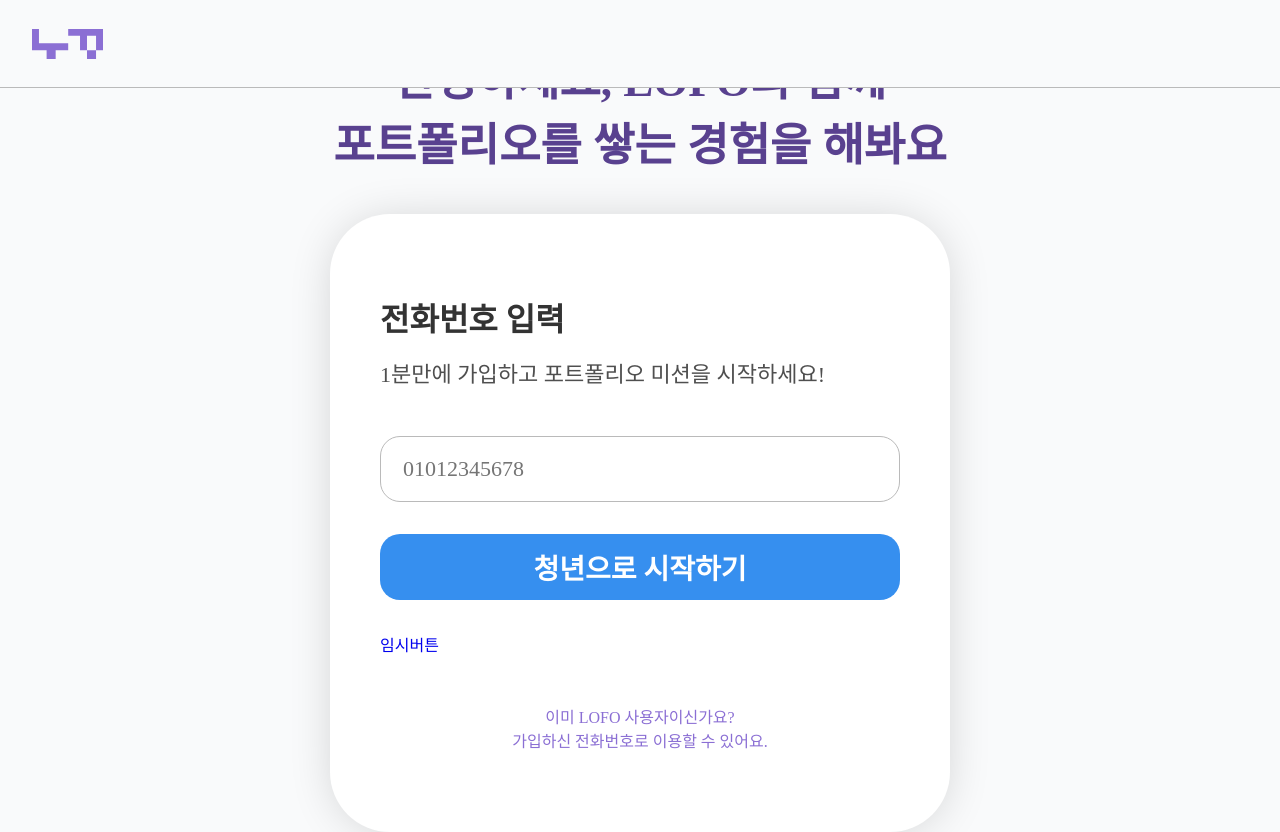
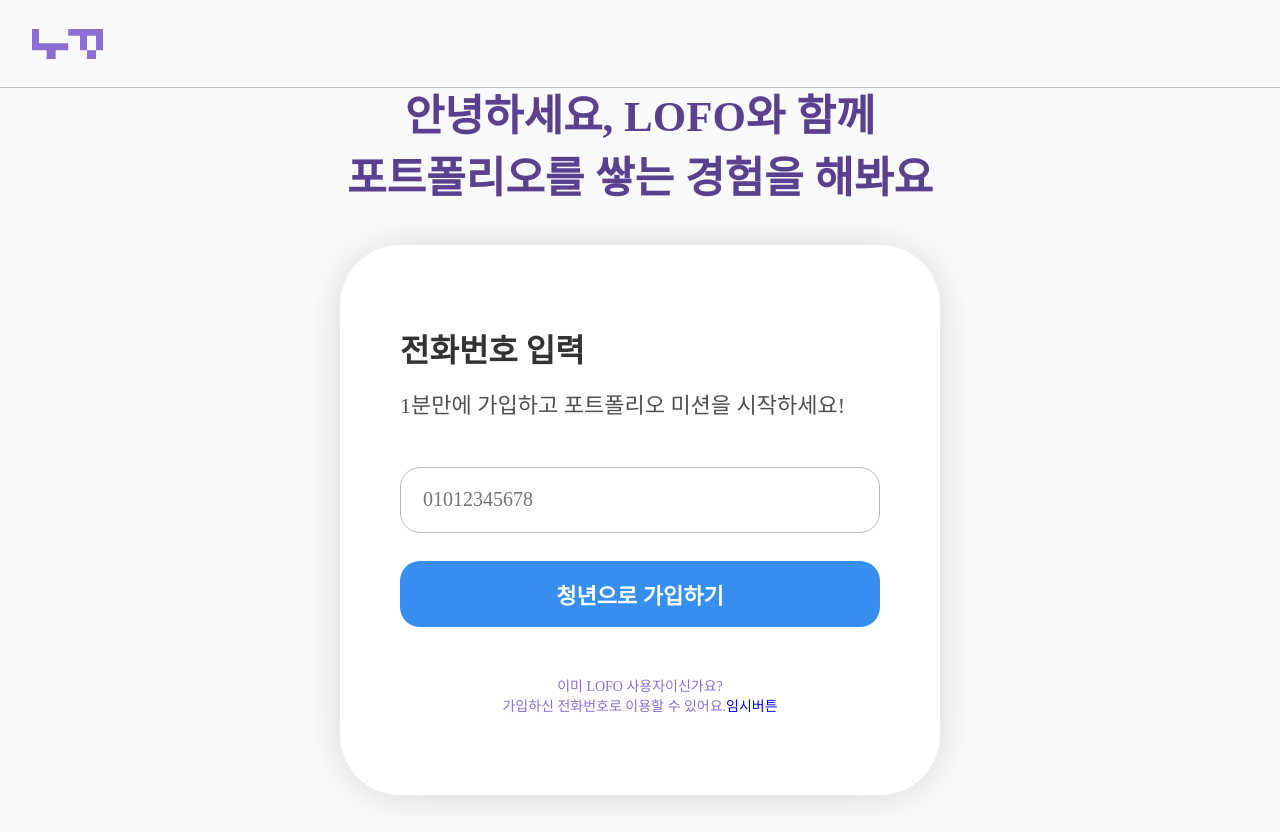
Before and after one commit to LikeLion-at-DGU/2025-hackathon-3-LOFO-frontend, a React (Vite) app: page /auth/login-youth in a window 1280 px wide. Shown: the top 832 px of the page. Built offline with nearby package versions, Linux system fonts and the light colour scheme.

Commit message:
chore/#24: 1440px 맞춰 크기/여백 등 수정

```diff
--- a/src/components/Input/InputButton.jsx
+++ b/src/components/Input/InputButton.jsx
@@ -13,7 +13,7 @@
 background: var(--main-001, #368FEF);
 color: var(--white, #FFF);
 font-family: "Pretendard Variable";
-font-size: 28px;
+font-size: 22px;
 font-style: normal;
 font-weight: 600;
 line-height: normal;
--- a/src/components/Input/InputField.jsx
+++ b/src/components/Input/InputField.jsx
@@ -17,6 +17,7 @@
     <Field>
       <input type="text" placeholder={props.placeholder} style={{color: '#999', fontSize: '22px',
     fontStyle: 'normal',
+    fontSize: '20px',
     fontWeight: '400',
     lineHeight: 'normal',
     border: 'none',
--- a/src/index.css
+++ b/src/index.css
@@ -5,6 +5,7 @@
   height: 100vh;
   z-index: -10;
   background: var(--BG-001, #F9FAFB);
+  overflow: hidden;/*이후 확인 필요*/
 }
 * {
   box-sizing: border-box;
--- a/src/pages/Onboarding/Onboarding.jsx
+++ b/src/pages/Onboarding/Onboarding.jsx
@@ -11,9 +11,7 @@
   overflow-y: scroll;
   /* 스크롤바 전체 영역 숨기기 */
   &::-webkit-scrollbar {
-  width: 0px;
-  background: var(--BG-001, #ffffff);
-  z-index: -10;
+  //width: 0px;//?
   }
 `;
 
--- a/src/pages/Onboarding/components/Scroll2.jsx
+++ b/src/pages/Onboarding/components/Scroll2.jsx
@@ -1,9 +1,11 @@
 import { styled } from "styled-components";
 import Section from "./Section";
 import Scroll2Emoticon from "../../../assets/Scroll2Emoticon.png";
+import Scroll2Img1 from "../../../assets/Scroll2Img1.png";
+import Scroll2Img2 from "../../../assets/Scroll2Img2.png";
 
 
-const Container = styled.div`
+const Wrapper = styled.div`
     width: 100%;
     height: 100%;
     display: flex;
@@ -15,26 +17,21 @@
     display: flex;
     flex-direction: column;
     width: 100%;
-    margin: 0 auto;
-    align-items: center;
-    gap: 50px;
+    gap: 1.5rem;
     text-align: center;
     position: relative;
 `
 const Title = styled.div`
     align-self: stretch;
     color: #000;
-    text-align: center;
-    font-family: "Pretendard Variable";
-    font-size: 64px;
+    font-size: 52px;
     font-style: normal;
     font-weight: 500;
-    line-height: normal;
+    line-height: 66px;
 `
 const Context = styled.div`
     color: #000;
-    font-family: "Pretendard Variable";
-    font-size: 32px;
+    font-size: 22px;
     font-style: normal;
     font-weight: 400;
     line-height: normal;
@@ -44,8 +41,8 @@
 `
 const Emoticon = styled.img`
     position: absolute;
-    top: 40px;
-    right: 670px;
+    top: 45px;
+    right: -120px;
 `
 const StepContainer = styled.div`
     display: flex;
@@ -66,7 +63,7 @@
     opacity: 0.5;
     color: #FFDDAC;
     font-family: "Pretendard Variable";
-    font-size: 64px;
+    font-size: 54px;
     font-style: normal;
     font-weight: 900;
     line-height: normal;
@@ -76,13 +73,12 @@
     height: 223px;
     flex-shrink: 0;
     border-radius: 20px;
-    background: #D9D9D9;
 `
 const StepInfo = styled.div`
     color: #000;
     /* h2/001 */
     font-family: "Pretendard Variable";
-    font-size: 36px;
+    font-size: 30px;
     font-style: normal;
     font-weight: 600;
     line-height: normal;
@@ -90,29 +86,30 @@
 
 function Scroll2() {
   return (
-    <Section style={{ padding: "120px 20px 94px 20px" }}>
-        <Container>
+    <Section >
+        <Wrapper>
             <div>
             <ContextContainer>
                 <Title><b>식당 운영하고 계신가요?</b><br/>그러면 꼭 필요할 거예요</Title>
-                <Context><Em>젊은 손님</Em>을 움직이기 위해선<br/>색다른 홍보가 필요할 거예요<br/><br/>저희 서비스에서 가게 홍보를 도와드릴게요!</Context>
+                <Context><Em>젊은 손님</Em>을 움직이기 위해선<br/>색다른 홍보가 필요할 거예요<br/></Context>
+                <Context>저희 서비스에서 가게 홍보를 도와드릴게요!</Context>
                 <Emoticon src={Scroll2Emoticon} alt="이모티콘"/>
             </ContextContainer>
             </div>
             <StepContainer>
                 <Step>
                     <StepNumber>0<Em>1</Em></StepNumber>
-                    <StepImg />
+                    <StepImg src={Scroll2Img1} alt="step1"/>
                     <StepInfo>내 가게에 <Em>필요한<br/>요청</Em>을 직접 입력해요</StepInfo>
                 </Step>
                 <Step>
                     <StepNumber>0<Em>2</Em></StepNumber>
-                    <StepImg />
+                    <StepImg src={Scroll2Img2} alt="step2"/>
                     <StepInfo>청년들이 만든<br/>작업물을 확인하고 활용해요</StepInfo>
                 </Step>
 
             </StepContainer>
-        </Container>
+        </Wrapper>
     </Section>
   );
 };
--- a/src/pages/Onboarding/components/Scroll3.jsx
+++ b/src/pages/Onboarding/components/Scroll3.jsx
@@ -9,16 +9,13 @@
     display: flex;
     flex-direction: column;
     align-items: center;
-    gap: 100px;
+    gap: 80px;
 `
 const ContextContainer = styled.div`
     display: flex;
     flex-direction: column;
     width: 100%;
-    margin: 0 auto;
-    align-items: center;
-    gap: 50px;
-    text-align: center;
+    gap: 1.5rem;
     position: relative;
 `
 const Title = styled.div`
@@ -26,60 +23,62 @@
     color: #000;
     text-align: center;
     font-family: "Pretendard Variable";
-    font-size: 64px;
+    font-size: 52px;
     font-style: normal;
     font-weight: 500;
-    line-height: normal;
+    line-height: 66px;
 `
 const Emoticon = styled.img`
     position: absolute;
     top: 40px;
-    left: 550px;
+    left: -120px;
+    width: 25%;
 `
 const ExContainer = styled.div`
     display: flex;
     justify-content: space-between;
     align-items: center;
-    width: 1210px;
+    width: 1050px;
 `
 const Example = styled.div`
     display: flex;
     flex-direction: column;
     align-items: flex-start;
-    gap: 50px;
+    gap: 1.7rem;
 `
 const ExampleTitle = styled.div`
     align-self: stretch;
     color: #000;
     font-family: "Pretendard Variable";
-    font-size: 40px;
+    font-size: 35px;
     font-style: normal;
     font-weight: 500;
     line-height: normal;
+    margin-bottom: 1rem;
 `
 const ExampleTag = styled.div`
     display: flex;
-    padding: 12px 20px;
+    padding: 9px 18px;
     align-items: center;
-    gap: 10px;
     border-radius: 100px;
     background: #EAEAEA;
+    font-size: 25px;
+    font-weight: 580;
 `
 const Comment = styled.span`
     color: var(--text-001, #333);
     text-align: center;
     font-family: "Pretendard Variable";
-    font-size: 32px;
+    font-size: 26px;
     font-style: normal;
     font-weight: 400;
     line-height: normal;
     align-self: stretch;
-    margin-top: 10px;
 `
 
 function Scroll3() {
   return (
-    <Section style={{ padding: "120px 20px 94px 20px" }}>
+    <Section>
         <Container>
             <div>
             <ContextContainer>
@@ -88,13 +87,13 @@
             </ContextContainer></div>
             <ExContainer>
                 <Example>
-                    <ExampleTitle><span style={{fontSize: "48px", fontWeight: "600"}}>포트폴리오</span><br/>쌓아야 하는데 기회가 없어</ExampleTitle>
+                    <ExampleTitle><span style={{fontSize: "43px", fontWeight: "600"}}>포트폴리오</span><br/>쌓아야 하는데 기회가 없어</ExampleTitle>
                     <ExampleTag style={{background: "var(--main-001, #368FEF)", color: "white"}}>#압축 실무 경험</ExampleTag>
                     <ExampleTag>#상인과 소통하면서</ExampleTag>
                     <ExampleTag>#실질적인 포폴 쌓기</ExampleTag>
                 </Example>
                 <Example>
-                    <ExampleTitle><span style={{fontSize: "48px", fontWeight: "600"}}>실패 경험</span><br/>때문에 도전하기가 두려워</ExampleTitle>
+                    <ExampleTitle><span style={{fontSize: "43px", fontWeight: "600"}}>실패 경험</span><br/>때문에 도전하기가 두려워</ExampleTitle>
                     <ExampleTag style={{background: "var(--main-001, #368FEF)", color: "white"}}>#느려도 괜찮아</ExampleTag>
                     <ExampleTag>#AI 맞춤 계획 설계</ExampleTag>
                     <ExampleTag>#AI 피드백</ExampleTag>
--- a/src/pages/Onboarding/components/Scroll4.jsx
+++ b/src/pages/Onboarding/components/Scroll4.jsx
@@ -13,16 +13,15 @@
 const Title = styled.h1`
     color: #000;
     text-align: center;
-    font-family: "Pretendard Variable";
-    font-size: 64px;
+    font-size: 55px;
     font-style: normal;
     font-weight: 700;
     line-height: normal;
 `
 const StepContainer = styled.div`
     display: flex;
-    width: 1390px;
-    padding: 40px 80px;
+    width: 1100px;
+    padding: 30px 30px 30px 80px;
     justify-content: space-between;
     align-items: center;
     border-radius: 20px;
@@ -31,8 +30,7 @@
 `
 const StepNumber = styled.span`
     color: var(--text-002, #4F4F4F);
-    font-family: "Pretendard Variable";
-    font-size: 20px;
+    font-size: 15px;
     font-style: normal;
     font-weight: 600;
     line-height: normal;
@@ -41,27 +39,33 @@
 const StepTitle = styled.span`
     color: var(--text-001, #333);
     /* h1/002 */
-    font-family: "Pretendard Variable";
-    font-size: 40px;
+    font-size: 33px;
     font-style: normal;
     font-weight: 700;
-    line-height: normal;
+    line-height: 45px;
+    letter-spacing: -0.05cap;
 `
 const StepDetails = styled.span`
     color: var(--text-001, #333);
     /* body/001 */
-    font-family: "Pretendard Variable";
-    font-size: 22px;
+    font-size: 15px;
     font-style: normal;
     font-weight: 400;
     line-height: normal;
 `
+const Container = styled.div`
+    display: flex;
+    flex-direction: column;
+    width: auto;
+    position: relative;
+`//나중에 position 설정할 때 활용
 
 function Scroll4() {
   return (
     <Section style={{ background: "linear-gradient(180deg, #FFF 31.88%, rgba(255, 255, 255, 0.00) 96.39%), linear-gradient(0deg, #7B5ECC -17.63%, #A37BFF 31.62%)"}}>
         <Title>어떻게 사용하냐고요?</Title>
-        <StepContainer style={{zIndex: "3", position: "relative"}}>
+        <Container>
+            <StepContainer style={{zIndex: "3"}}>
                 <Div>
                 <StepNumber>STEP 1</StepNumber>
                 <StepTitle>가게 요청을 선택하고<br/>작업 목표와 데드라인을<br/>입력하세요</StepTitle>
@@ -75,7 +79,7 @@
                 <StepTitle>AI 맞춤 계획을 실행하세요</StepTitle>
                 <StepDetails>AI가 데드라인과 목표에 맞게 계획을 짜줘요.<br/>AI 피드백으로 더 정교한 작업을 할 수 있어요.</StepDetails>
                 </Div>
-            <img src={Scroll4MissionStepCard} alt="step2" />
+                <img src={Scroll4MissionStepCard} alt="step2" style={{width: "56%"}} />
             </StepContainer>
             <StepContainer style={{zIndex: "1"}}>
                 <Div>
@@ -84,6 +88,7 @@
                 <StepDetails>상인은 작업물을 보고 가게에 직접 활용할 수 있어요.<br/>포트폴리오도 쌓고 지역 경제도 직접적으로 살릴 수 있어요.</StepDetails>
                 </Div>
             </StepContainer>
+        </Container>
     </Section>
   );
 };
--- a/src/pages/Onboarding/components/Scroll5.jsx
+++ b/src/pages/Onboarding/components/Scroll5.jsx
@@ -8,7 +8,7 @@
 const Title = styled.div`
     text-align: center;
 font-family: "Pretendard Variable";
-font-size: 80px;
+font-size: 54px;
 font-style: normal;
 font-weight: 700;
 line-height: normal;
--- a/src/pages/Onboarding/components/Section.jsx
+++ b/src/pages/Onboarding/components/Section.jsx
@@ -12,6 +12,7 @@
   width: 0px;
   background: transparent;
 }
+  background-color: var(--BG-001, #ffffff);
 `;
 
 export default Section;
--- a/src/pages/Youth/SignUp/SignUp.jsx
+++ b/src/pages/Youth/SignUp/SignUp.jsx
@@ -20,7 +20,7 @@
   color: var(--sub-003, #59418F);
   text-align: center;
   font-family: "Pretendard Variable";
-  font-size: 45px;
+  font-size: 43px;
   font-style: normal;
   font-weight: 700;
   line-height: normal;
@@ -30,8 +30,8 @@
 //Input 외부 레이아웃//
 const InputContainer = styled.div`
   display: flex;
-  width: 620px;
-  padding: 80px 50px;
+  width: 600px;
+  padding: 80px 60px;
   flex-direction: column;
   justify-content: center;
   gap: 3rem;
@@ -66,7 +66,7 @@
   display: flex;
   flex-direction: column;
   align-items: flex-start;
-  gap: 2rem;
+  gap: 1.8rem;
   align-self: stretch;
 `
 
@@ -75,7 +75,7 @@
   color: var(--main-003, #8B6FD4);
 text-align: center;
 font-family: "Pretendard Variable";
-font-size: 16px;
+font-size: 14px;
 font-style: normal;
 font-weight: 400;
 line-height: normal;
@@ -90,15 +90,15 @@
         <Title>안녕하세요, LOFO와 함께<br/>포트폴리오를 쌓는 경험을 해봐요</Title>
         <InputContainer>
           <Info>
-          <InputTitle>전화번호 입력</InputTitle>
+          <InputTitle>전화번호 입력 </InputTitle>
           <InputDescription>1분만에 가입하고 포트폴리오 미션을 시작하세요!</InputDescription>
           </Info>
           <Input>
             <InputField placeholder="01012345678"/>
-            <InputButton button="청년으로 시작하기" />
-            <Link to="/auth/login-youth/nickname" style={{ cursor: "pointer", textDecoration: "none"}}>임시버튼</Link>
+            <InputButton button="청년으로 가입하기" />
           </Input>
-          <SubDescription>이미 LOFO 사용자이신가요?<br/>가입하신 전화번호로 이용할 수 있어요.</SubDescription>
+          <SubDescription>이미 LOFO 사용자이신가요?<br/>가입하신 전화번호로 이용할 수 있어요.
+          <Link to="/auth/login-youth/nickname" style={{ cursor: "pointer", textDecoration: "none"}}>임시버튼</Link></SubDescription>
         </InputContainer>
       </Div>
 
--- a/src/pages/Youth/SignUp/SignUpNickname.jsx
+++ b/src/pages/Youth/SignUp/SignUpNickname.jsx
@@ -20,7 +20,7 @@
   color: var(--sub-003, #59418F);
   text-align: center;
   font-family: "Pretendard Variable";
-  font-size: 45px;
+  font-size: 43px;
   font-style: normal;
   font-weight: 700;
   line-height: normal;
@@ -30,8 +30,8 @@
 //Input 외부 레이아웃//
 const InputContainer = styled.div`
   display: flex;
-  width: 620px;
-  padding: 80px 50px;
+  width: 600px;
+  padding: 80px 60px;
   flex-direction: column;
   justify-content: center;
   gap: 3rem;
@@ -67,7 +67,7 @@
   display: flex;
   flex-direction: column;
   align-items: flex-start;
-  gap: 2rem;
+  gap: 1.8rem;
   align-self: stretch;
 `
 
```
Also changed, not shown: src/assets/Scroll2Img1.png (added), src/assets/Scroll2Img2.png (added). Lines whose indentation alone changed are shown as unchanged.
